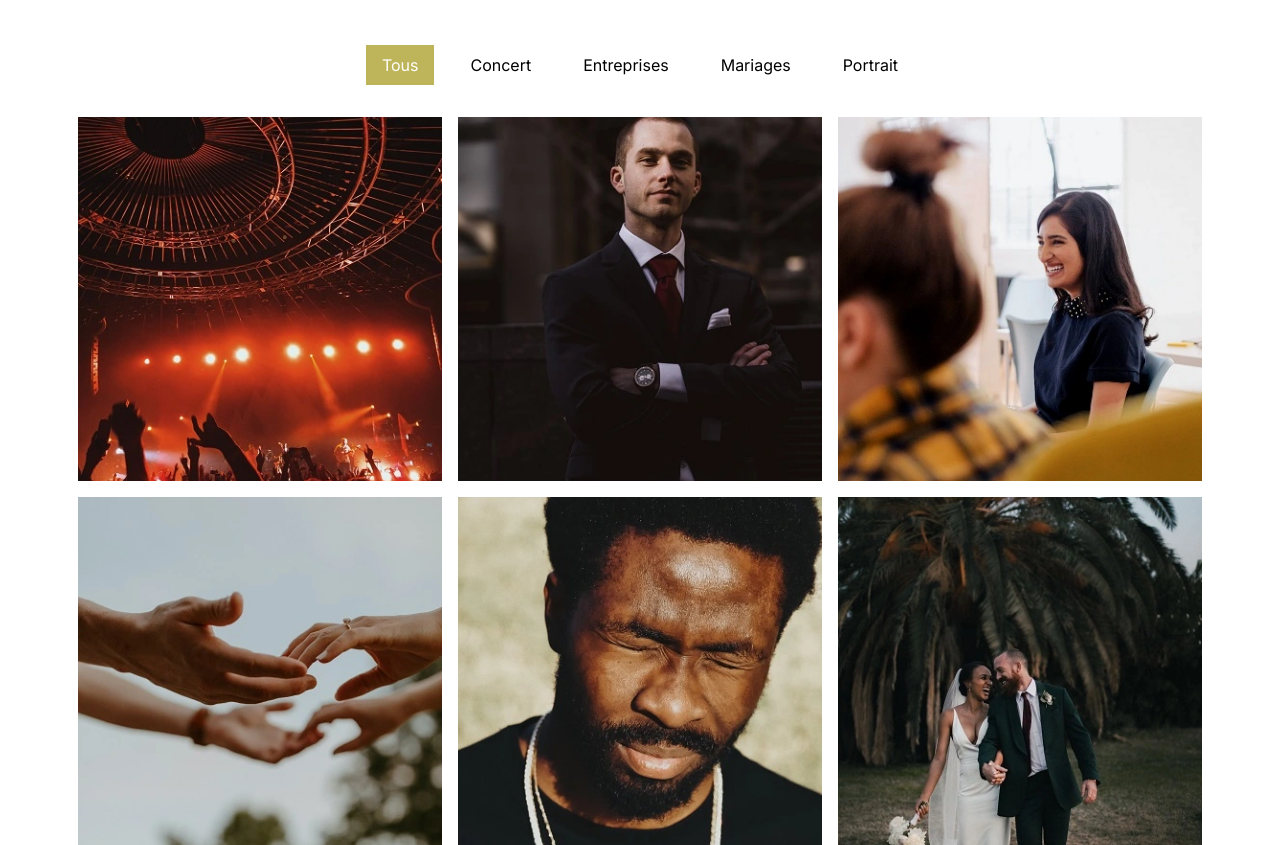
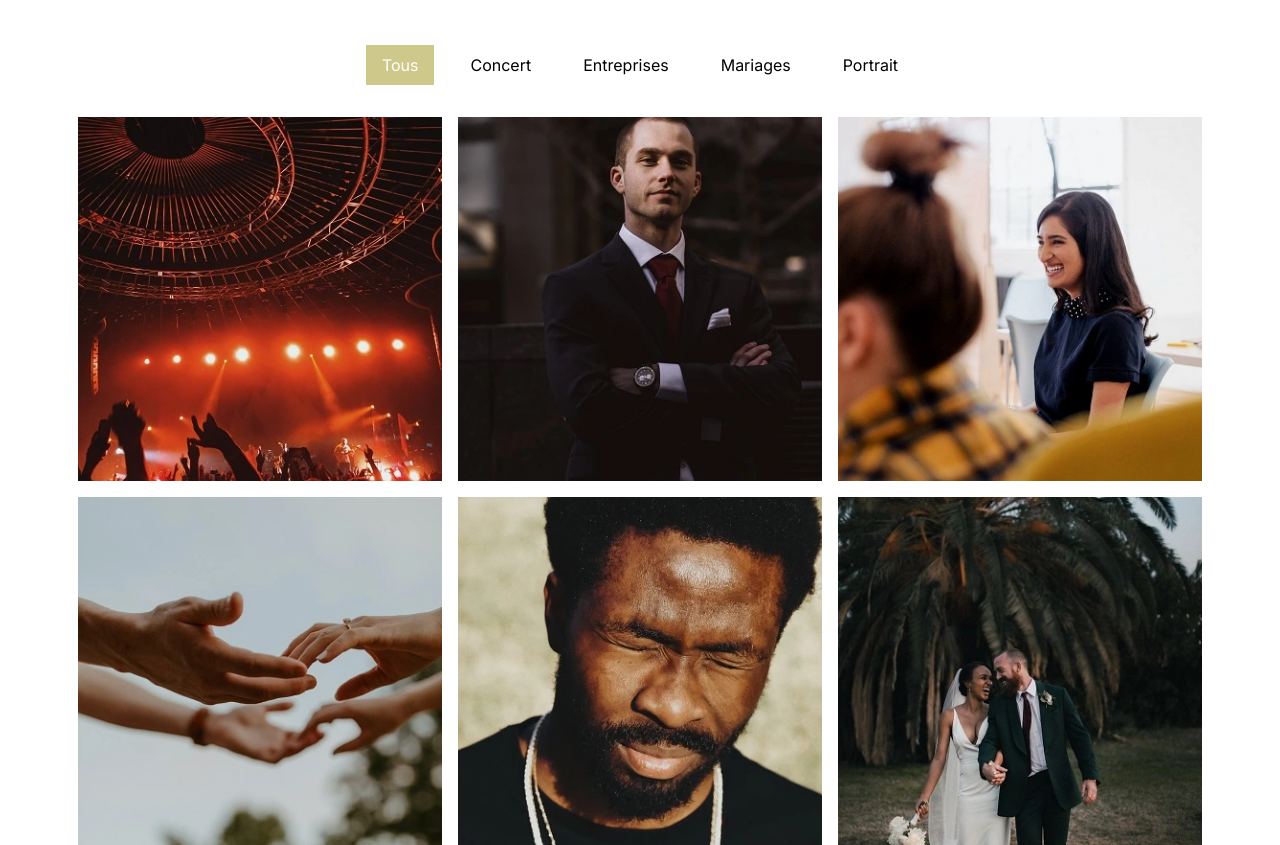
Before and after one commit to PhilZieger/OpenClassroomsProject5, a plain HTML site: page index.html in a window 1280 px wide. Shown: the part 1579-2424 px from the top of the page. Drawn offline with nearby package versions, Linux system fonts and the light colour scheme.

Commit message:
Optimisation

```diff
--- a/assets/style.css
+++ b/assets/style.css
@@ -98,8 +98,8 @@ body {
 	justify-content: center;
 }
 .nav-pills .nav-link.active, .nav-pills .show > .nav-link {
-	color: #fff;
-	background-color: #BEB45A;
+	color: rgb(255, 255, 255);
+	background-color: #b9b057b0;
 	border-radius:0 ;
 }
 .nav-pills .nav-link {
--- a/index.html
+++ b/index.html
@@ -16,7 +16,7 @@
 	<meta property="og:type" content="website"/>
 	<meta property="og:url" content="https://nina-carducci.github.io/"/>
 	<meta property="og:image" content="https://nina-carducci.github.io/assets/images/nina.png"/>
-	<meta property="og:description" content="Site de photographe de Nina Carducci"/>
+	<meta property="og:description" content="Site de photographe de Nina Carducci, Shooting Photo, Retouche ou Album photos."/>
 	<title>Nina Carducci</title>
 	<script src="./assets/bootstrap/bootstrap.bundle.js"></script>
 	<script src="https://code.jquery.com/jquery-3.4.1.min.js" integrity="sha256-CSXorXvZcTkaix6Yvo6HppcZGetbYMGWSFlBw8HfCJo=" crossorigin="anonymous"></script>
```
